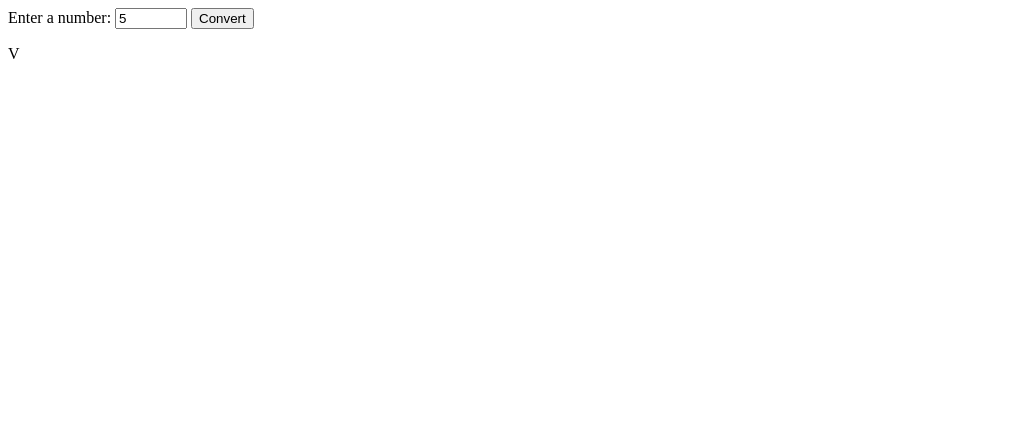
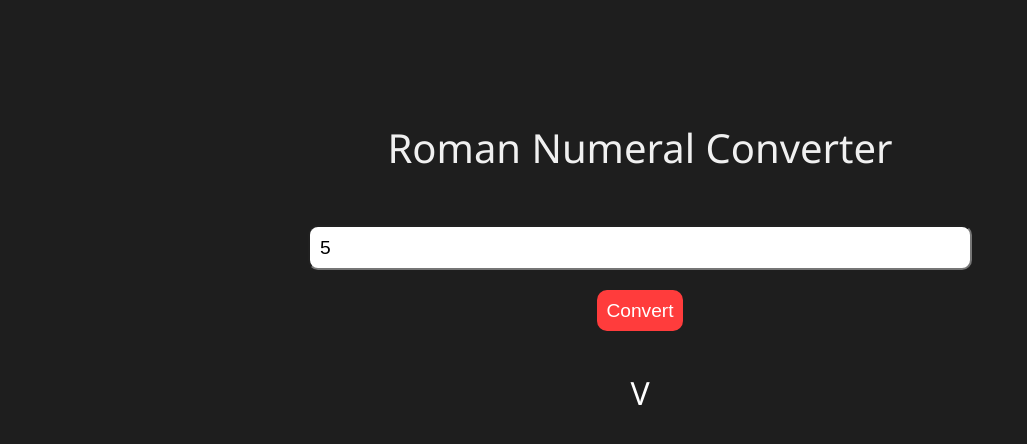
Before and after one commit to ayodyahettz/fcc-javascript-algorithms-and-data-structures, a plain HTML site: page roman-numeral-converter/index.html in a window 1280 px wide. Both pictures are taken after typing "5" into the empty fields and a click on the button "Convert". Shown: the whole page, without its empty margins (0-1027 px from the left). Drawn offline with Linux system fonts and the light colour scheme.

Commit message:
completed

```diff
--- a/roman-numeral-converter/index.html
+++ b/roman-numeral-converter/index.html
@@ -4,17 +4,25 @@
     <meta charset="UTF-8">
     <meta name="viewport" content="width=device-width, initial-scale=1.0">
     <title>Roman Numeral Converter</title>
+    <link rel="stylesheet" href="styles.css">
 </head>
 <body>
+    <div id="title">
+        <p>Roman Numeral Converter</p>
+    </div>
     <div id="input-fields">
-        <label for="number">Enter a number: </label>
+        <!-- <label for="number">Enter a number: </label> -->
         <input type="number" id="number" placeholder="Enter a number" min="1" max="3999">
-        <button id="convert-btn">Convert</button>
     </div>
+    <button id="convert-btn">Convert</button>
+
     <div id="output-fields">
         <p id="output"></p>
     </div>
 
+    <!-- sparta easter egg -->
+    <p id="sparta-banner"></p>
+
     <script src="script.js" defer></script>
 </body>
 </html>
--- a/roman-numeral-converter/script.js
+++ b/roman-numeral-converter/script.js
@@ -30,6 +30,8 @@ function toRoman(inputNum) {
     const button = document.getElementById("convert-btn");
     const input = document.getElementById("number");
     const output = document.getElementById("output");
+    const spartaBanner = document.getElementById("sparta-banner");
+
 
     function handleConversion() {
       const numberInput = input.value;
@@ -37,20 +39,30 @@ function toRoman(inputNum) {
 
       if (numberInput === "" || isNaN(num)) {
         output.textContent = "Please enter a valid number";
-      } else if (num < 1) {
+        spartaBanner.textContent = "";
+        return;
+      }
+      if (num < 1) {
         output.textContent = "Please enter a number greater than or equal to 1";
+        spartaBanner.textContent = "";
       } else if (num >= 4000) {
         output.textContent = "Please enter a number less than or equal to 3999";
-      } else {
-        output.textContent = toRoman(num);
+        spartaBanner.textContent = "";
+      } else if (num === 300){
+        //wee little easter egg hehe
 
-        //wee little easter egg hehe
-        if(num === 300){
+            output.textContent = toRoman(num);
             const audio = new Audio("thisissparta.mp3");
             audio.play().catch((err) => {
                 console.warn("SPARTA could not play", err);
             });
-        }
+
+            spartaBanner.textContent = "THIS. IS. SPARTAAA!!!";
+            spartaBanner.classList.add("show");
+
+      }else {
+        output.textContent = toRoman(num);
+        spartaBanner.textContent = "";
       }
     }
 
--- a/roman-numeral-converter/styles.css
+++ b/roman-numeral-converter/styles.css
@@ -0,0 +1,79 @@
+body {
+    font-family: 'Segoe UI', sans-serif;
+    background-color: #1e1e1e;
+    color: #f0f0f0;
+    text-align: center;
+    padding-top: 80px;
+    margin: 0;
+  }
+
+  #title{
+    font-size: 40px;
+  }
+
+  #input-fields{
+    flex-direction: row;
+  }
+
+  input{
+    width: 50%;
+
+  }
+
+  input:focus{
+    outline: none;
+  }
+
+  input::placeholder{
+    text-align: center;
+  }
+
+  input, button {
+    font-size: 1.2rem;
+    padding: 0.6rem;
+    margin: 10px;
+    border-radius: 10px;
+  }
+
+  button {
+    background-color: #ff3c3c;
+    color: white;
+    border: none;
+    cursor: pointer;
+  }
+
+  #output {
+    font-size: 2rem;
+    margin-top: 30px;
+    color: #fff;
+  }
+
+  #sparta-banner {
+    font-size: 3rem;
+    font-weight: bold;
+    color: red;
+    margin-top: 30px;
+    transition: opacity 0.4s ease;
+    text-transform: uppercase;
+    position: relative;
+    z-index: 999;
+  }
+
+  #sparta-banner.show {
+    visibility: visible;
+    opacity: 1;
+    animation: shake 0.5s infinite, flash 1s ease-in-out infinite;
+  }
+
+  @keyframes shake {
+    0% { transform: translate(1px, 1px) rotate(0deg); }
+    25% { transform: translate(-1px, -2px) rotate(-1deg); }
+    50% { transform: translate(-3px, 0px) rotate(1deg); }
+    75% { transform: translate(3px, 1px) rotate(0deg); }
+    100% { transform: translate(1px, -1px) rotate(1deg); }
+  }
+
+  @keyframes flash {
+    0%, 100% { opacity: 1; }
+    50% { opacity: 0.4; }
+  }
```
